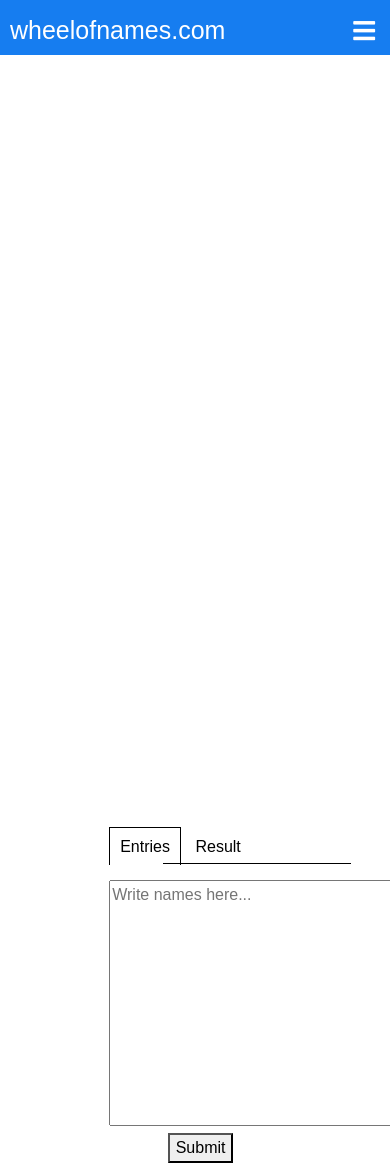
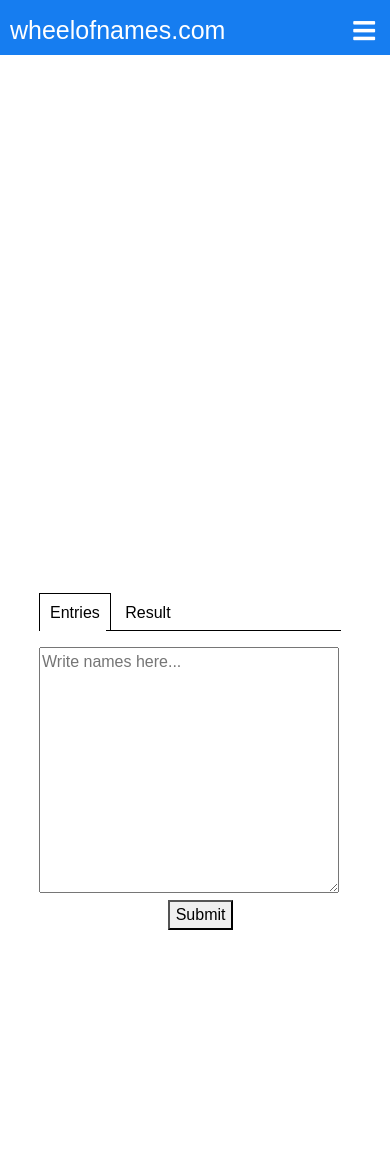
Before and after one commit to LaravelALvin/WOF, a plain HTML site: page index.html in a window 390 px wide. After the commit the page ends 1018 px from the top, so only its background shows below. Drawn offline with nearby package versions, Linux system fonts and the light colour scheme.

Commit message:
Update styles.css

```diff
--- a/stylesheets/styles.css
+++ b/stylesheets/styles.css
@@ -71,8 +71,8 @@ hr{
 
     #textname{
         z-index: 99;
-        margin-top: 200%;
-        margin-left: 28%;
+        margin-top: 140%;
+        margin-left: 10%;
     }
 
     #sum{
```
